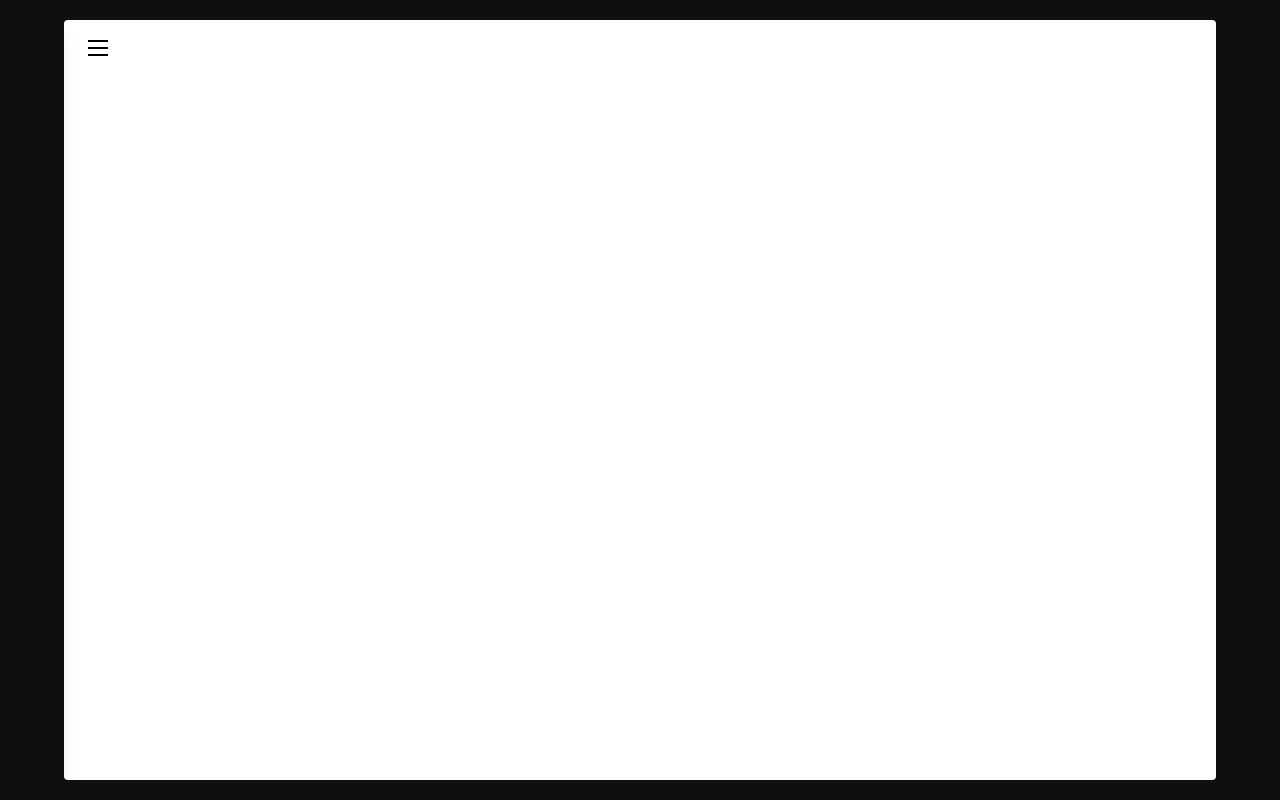
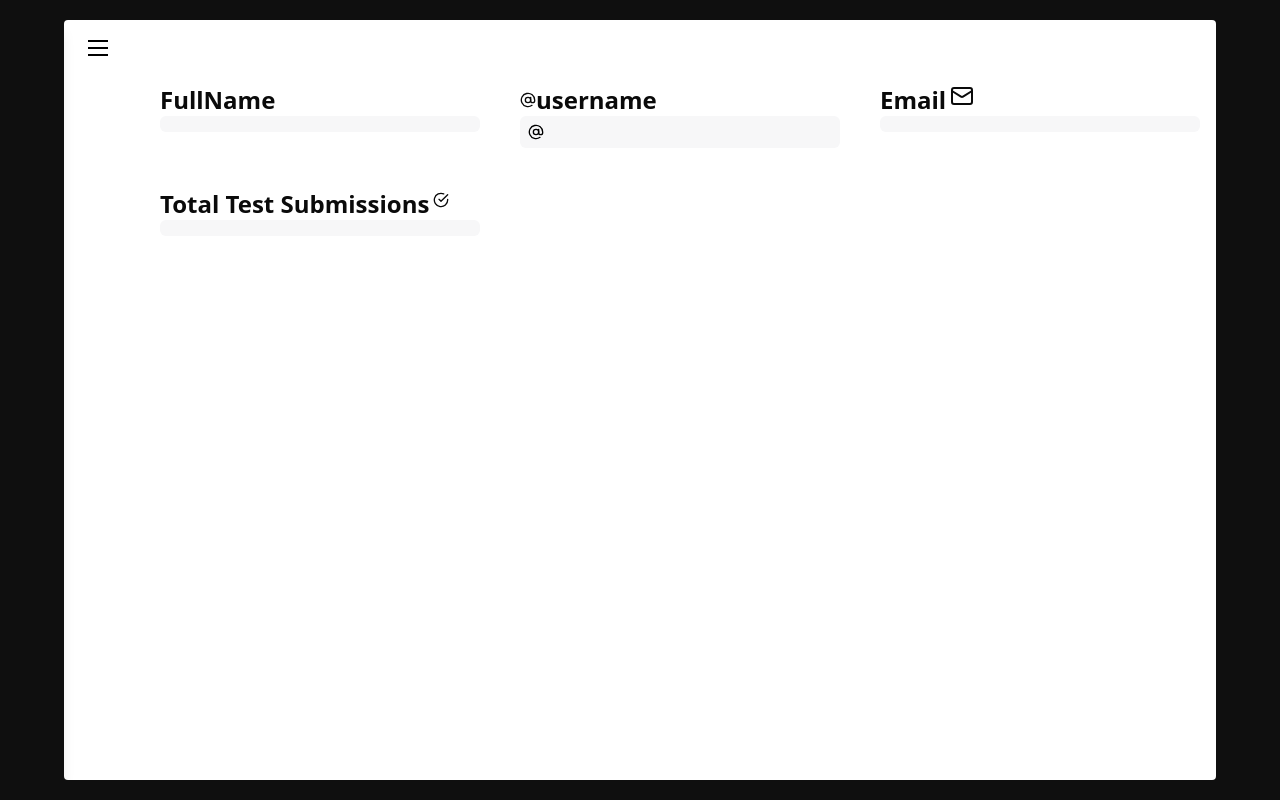
Before and after one commit to psapkale/intercord, a React (Vite) app in the folder frontend/: page /dashboard/student/prem in a window 1280 px wide. Built offline with nearby package versions, Linux system fonts and the light colour scheme; no server answers; a web font is replaced by a local one.

Commit message:
feat: fetching student data based on username

```diff
--- a/frontend/src/pages/StudentProfile.tsx
+++ b/frontend/src/pages/StudentProfile.tsx
@@ -1,8 +1,169 @@
+import { InputLabel } from "@/components/PrimeSkeleton";
+import { StudentType } from "@/components/StudentSearchCard";
+import {
+  Tooltip,
+  TooltipContent,
+  TooltipProvider,
+  TooltipTrigger,
+} from "@/components/ui/tooltip";
+import { useUserDetails } from "@/utils/store";
+import axios from "axios";
+import { AtSign, CheckCircle, Mail, Trash2 } from "lucide-react";
+import { useEffect, useState } from "react";
+import { useParams } from "react-router-dom";
+
 const StudentProfilePage = () => {
+  const [loading, setLoading] = useState(false);
+  const [studentDetails, setStudentDetails] = useState<StudentType>();
+  const user = useUserDetails((state) => state.user);
+
+  const { id } = useParams();
+
+  // fetch student details
+  const fetchStudentDetails = async () => {
+    setLoading(true);
+    setLoading(false);
+    try {
+      const data = await axios.get(
+        `http://localhost:3000/api/student/studentdetails/${id}`,
+        {
+          headers: {
+            Authorization: `Bearer ${user.token}`,
+          },
+        }
+      );
+
+      console.log(data);
+      setStudentDetails(data?.data?.student);
+      setLoading(false);
+    } catch (err) {
+      setLoading(false);
+      console.log(err, "Error in student profile page");
+    }
+  };
+
+  // handle student accout deletion
+  const handleDeleteStudentAccount = async () => {};
+
+  useEffect(() => {
+    fetchStudentDetails();
+  }, []);
+
   return (
     <div className="w-full h-fit pl-[1.5rem] sm:pl-[2rem] md:pl-[6rem] pt-[2rem] overflow-y-scroll py-8">
-      <div className="w-full flex justify-between">
-        <h1></h1>
+      <div className="w-full flex justify-between pr-10">
+        <h1 className="text-5xl font-semibold uppercase">
+          {studentDetails?.name}
+        </h1>
+        {user.role == "admin" && (
+          <TooltipProvider>
+            <Tooltip delayDuration={1}>
+              <TooltipTrigger>
+                <button
+                  className="hover:bg-gray-100 rounded-full h-10 w-10 flex justify-center items-center transition-colors duration-300"
+                  onClick={handleDeleteStudentAccount}
+                >
+                  <Trash2 className="size-6" />
+                </button>
+              </TooltipTrigger>
+              <TooltipContent>
+                <p>Delete</p>
+              </TooltipContent>
+            </Tooltip>
+          </TooltipProvider>
+        )}
+      </div>
+      <div className="w-full h-full mt-8">
+        <div className="flex w-full gap-10 flex-wrap">
+          {/* Full Name */}
+          <div className="flex flex-col font-zyada">
+            {!loading ? (
+              <>
+                <label
+                  htmlFor="fullname"
+                  className="font-bold text-2xl flex gap-2"
+                >
+                  FullName
+                </label>
+                <span
+                  id="fullname"
+                  className="bg-[#F7F7F8] rounded-md py-2 text-black text-xl px-2 font-bold tracking-[0.1rem] w-[90%] lg:w-[20rem] outline-none"
+                >
+                  {studentDetails?.name}
+                </span>
+              </>
+            ) : (
+              <InputLabel />
+            )}
+          </div>
+          {/* userName */}
+          <div className="flex flex-col font-zyada">
+            {!loading ? (
+              <>
+                <label
+                  htmlFor="username"
+                  className="font-bold text-2xl items-center flex"
+                >
+                  <AtSign className="size-4" />
+                  username
+                </label>
+                <span
+                  id="username"
+                  className="bg-[#F7F7F8] rounded-md py-2 text-black text-xl px-2 font-bold tracking-[0.1rem] items-center flex w-[90%] lg:w-[20rem] outline-none"
+                >
+                  <AtSign className="size-4" />
+                  {studentDetails?.username}
+                </span>
+              </>
+            ) : (
+              <InputLabel />
+            )}
+          </div>
+          {/* Email */}
+          <div className="flex flex-col font-zyada">
+            {!loading ? (
+              <>
+                <label
+                  htmlFor="email"
+                  className="font-bold text-2xl gap-1 items-center flex"
+                >
+                  Email
+                  <Mail className="size-6 mb-2" />
+                </label>
+                <span
+                  id="email"
+                  className="bg-[#F7F7F8] rounded-md py-2 text-black text-xl px-2 font-bold tracking-[0.1rem] items-center flex w-[90%] lg:w-[20rem] outline-none"
+                >
+                  {studentDetails?.email}
+                </span>
+              </>
+            ) : (
+              <InputLabel />
+            )}
+          </div>
+          {/* Submissions */}
+          <div className="flex flex-col font-zyada">
+            {!loading ? (
+              <>
+                <label
+                  htmlFor="email"
+                  className="font-bold text-2xl gap-1 items-center flex"
+                >
+                  Total Test Submissions
+                  <CheckCircle className="size-4 mb-2" />
+                </label>
+                <span
+                  id="email"
+                  className="bg-[#F7F7F8] rounded-md py-2 text-black text-xl px-2 font-bold tracking-[0.1rem] items-center flex w-[90%] lg:w-[20rem] outline-none"
+                >
+                  {studentDetails?.submissions.length}
+                </span>
+              </>
+            ) : (
+              <InputLabel />
+            )}
+          </div>
+        </div>
       </div>
     </div>
   );
```
Also changed, not shown: frontend/src/components/TestDemoCard.tsx (+24 -24 lines), 2 other files (tests, documents, lock files or other folders).
